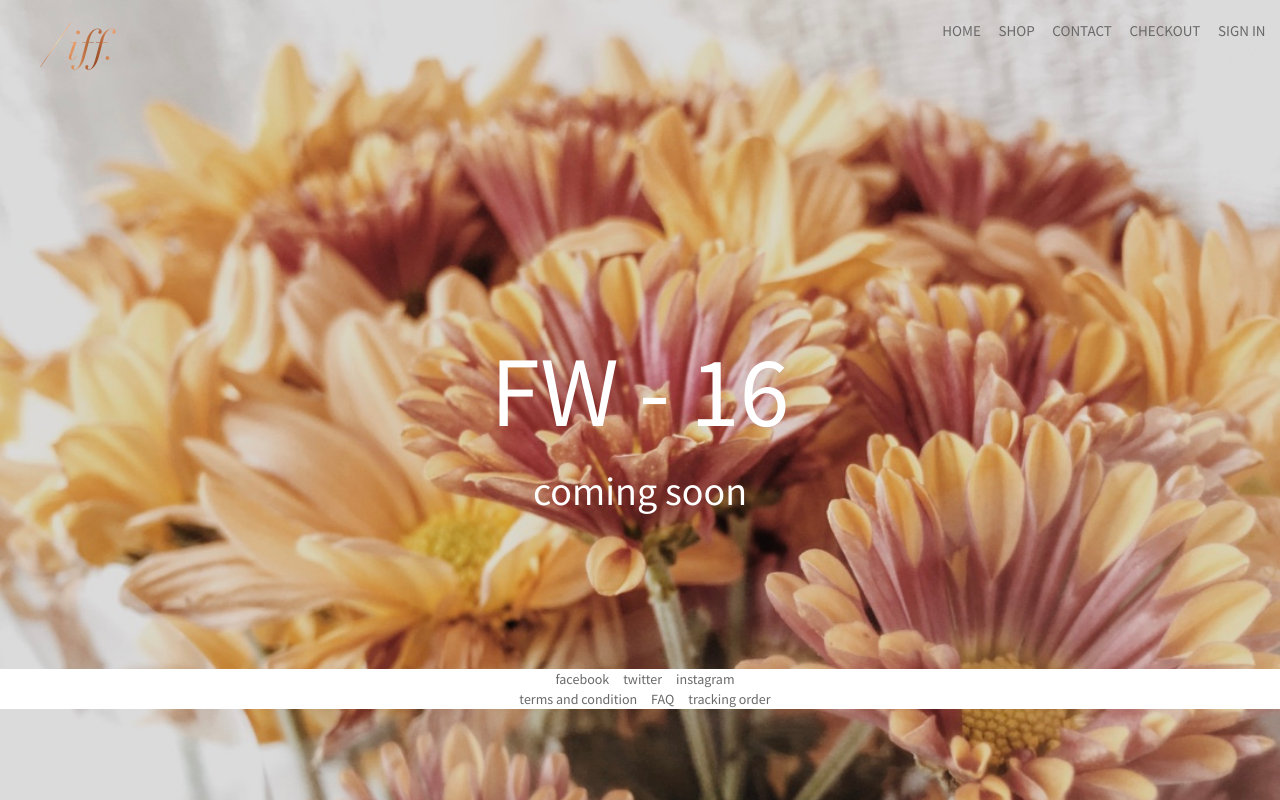
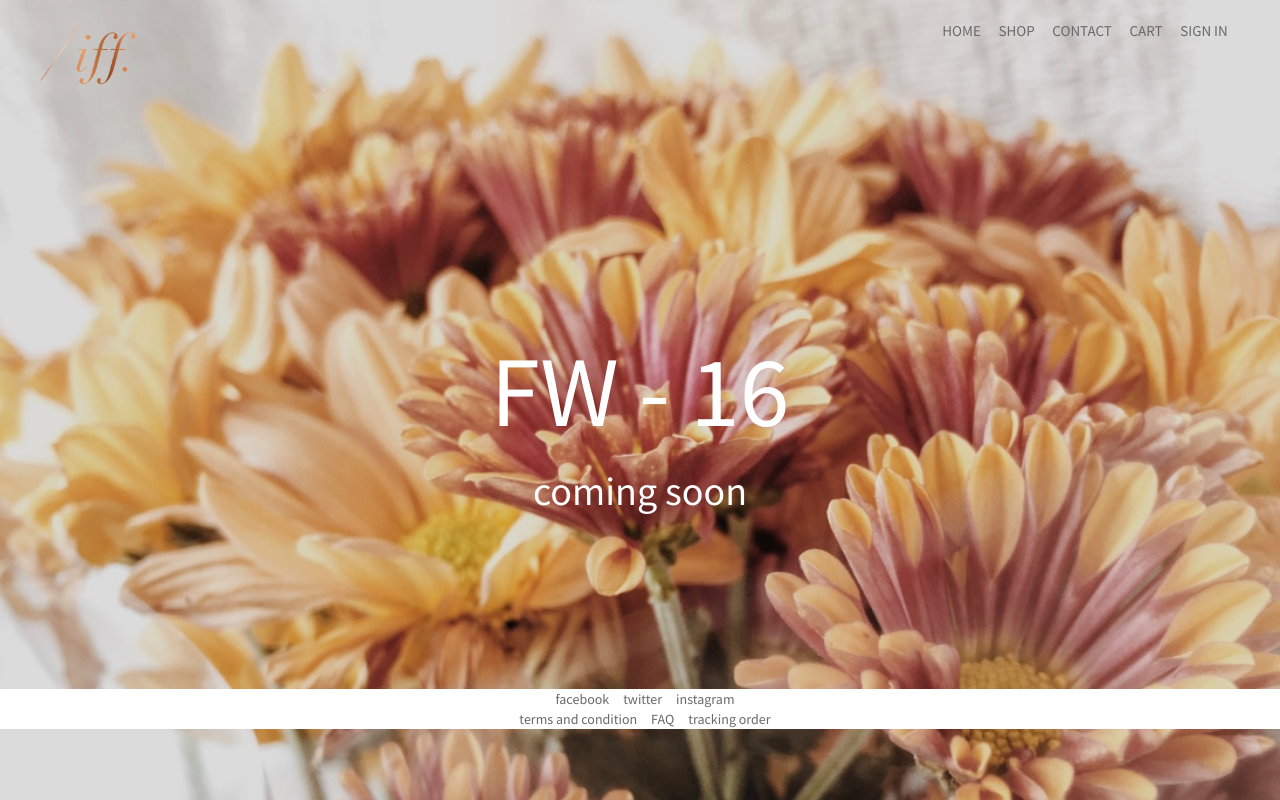
Before and after one commit to odilialirani/iff, a website: page index.html in a window 1280 px wide. Drawn offline with nearby package versions, Linux system fonts and the light colour scheme.

Commit message:
checkout become cart

```diff
--- a/index.html
+++ b/index.html
@@ -21,15 +21,14 @@
             <div style="overflow: hidden; width:100%;">
                 <div class="brand">
                     <a href="#">
-                        <img src="iffthelabel.png" style="width:80px; height:80px;">
+                        <img src="iffthelabel.png" style="width:100px; height:100px;">
                     </a>
-
                 </div>
                 <div class="navbar">
                     <a class="navButton" href="#"><font class="navText">HOME</font></a>
                     <a class="navButton" href="shop.html"><font class="navText">SHOP</font></a>
                     <a class="navButton" href="contact.html"><font class="navText">CONTACT</font></a>
-                    <a class="navButton" href="checkout.html"><font class="navText">CHECKOUT</font></a>
+                    <a class="navButton" href="checkout.html"><font class="navText">CART</font></a>
                     <a class="navButton" href="login.html"><font class="navText">SIGN IN</font></a>
                 </div>
             </div>
```
